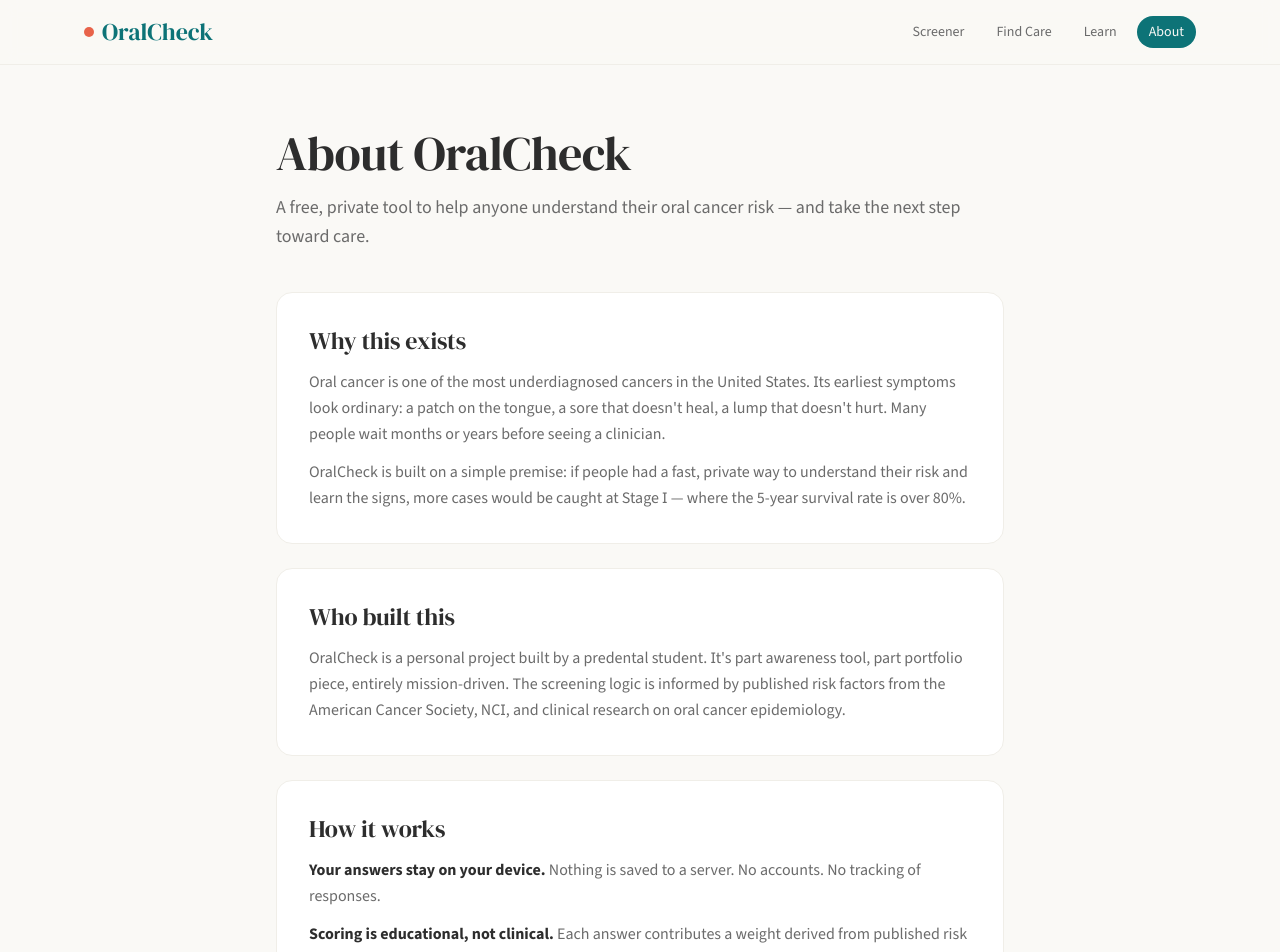
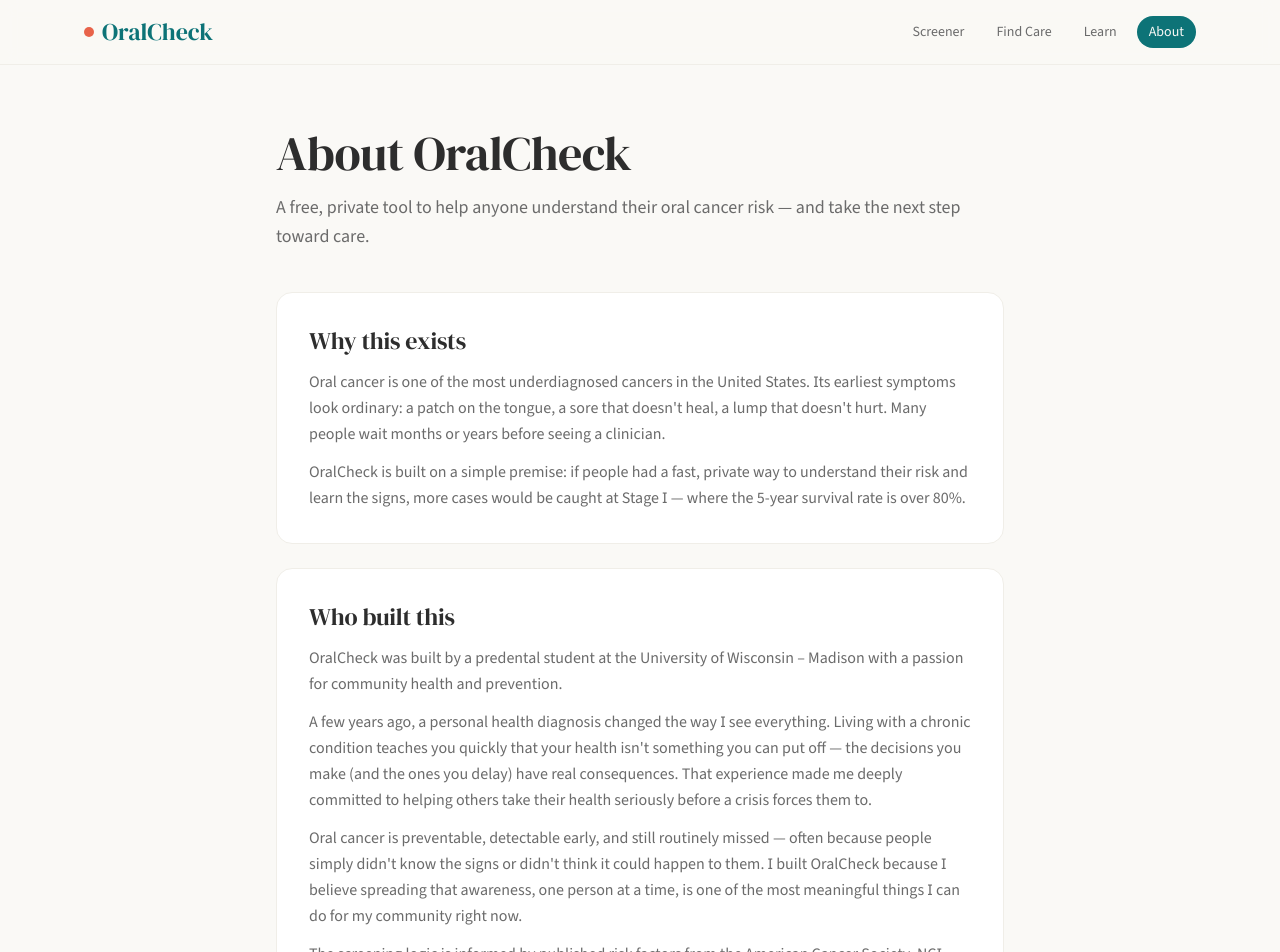
Before and after one commit to ianoharris/oralcheck, a Next.js app: page /about in a window 1280 px wide. Shown: the top 952 px of the page. Built offline with nearby package versions, Linux system fonts and the light colour scheme.

Commit message:
Update About page with personal bio

```diff
--- a/src/app/about/page.tsx
+++ b/src/app/about/page.tsx
@@ -28,9 +28,27 @@
 
       <section className="bg-white rounded-2xl border border-warm-dim p-6 sm:p-8 mb-6">
         <h2 className="font-serif text-2xl text-ink mb-3">Who built this</h2>
+        <p className="text-ink-soft leading-relaxed mb-3">
+          OralCheck was built by a predental student at the University of
+          Wisconsin&nbsp;&ndash;&nbsp;Madison with a passion for community health
+          and prevention.
+        </p>
+        <p className="text-ink-soft leading-relaxed mb-3">
+          A few years ago, a personal health diagnosis changed the way I see
+          everything. Living with a chronic condition teaches you quickly that
+          your health isn&apos;t something you can put off — the decisions you
+          make (and the ones you delay) have real consequences. That experience
+          made me deeply committed to helping others take their health seriously
+          before a crisis forces them to.
+        </p>
+        <p className="text-ink-soft leading-relaxed mb-3">
+          Oral cancer is preventable, detectable early, and still routinely
+          missed — often because people simply didn&apos;t know the signs or
+          didn&apos;t think it could happen to them. I built OralCheck because
+          I believe spreading that awareness, one person at a time, is one of
+          the most meaningful things I can do for my community right now.
+        </p>
         <p className="text-ink-soft leading-relaxed">
-          OralCheck is a personal project built by a predental student. It&apos;s
-          part awareness tool, part portfolio piece, entirely mission-driven.
           The screening logic is informed by published risk factors from the
           American Cancer Society, NCI, and clinical research on oral cancer
           epidemiology.
```
